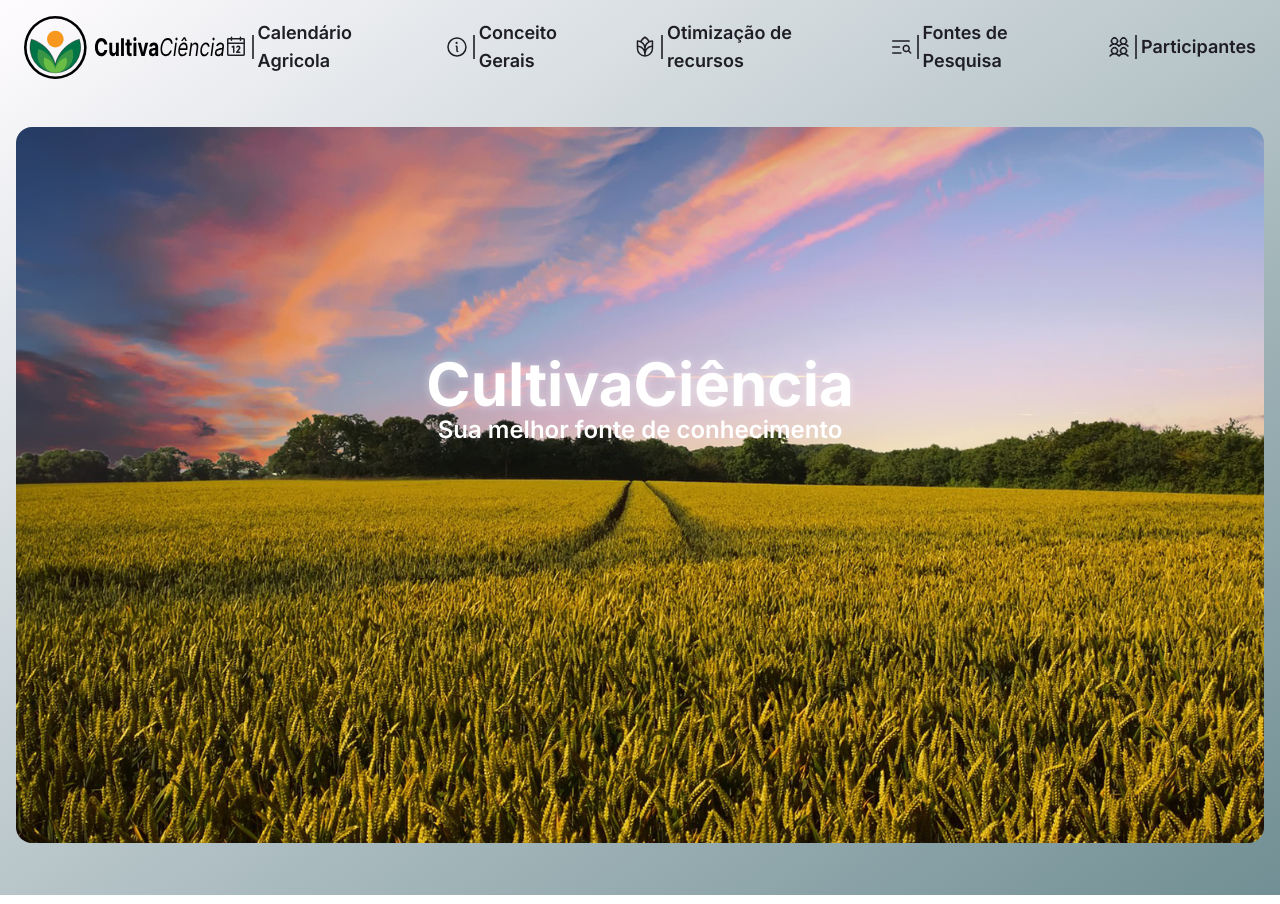
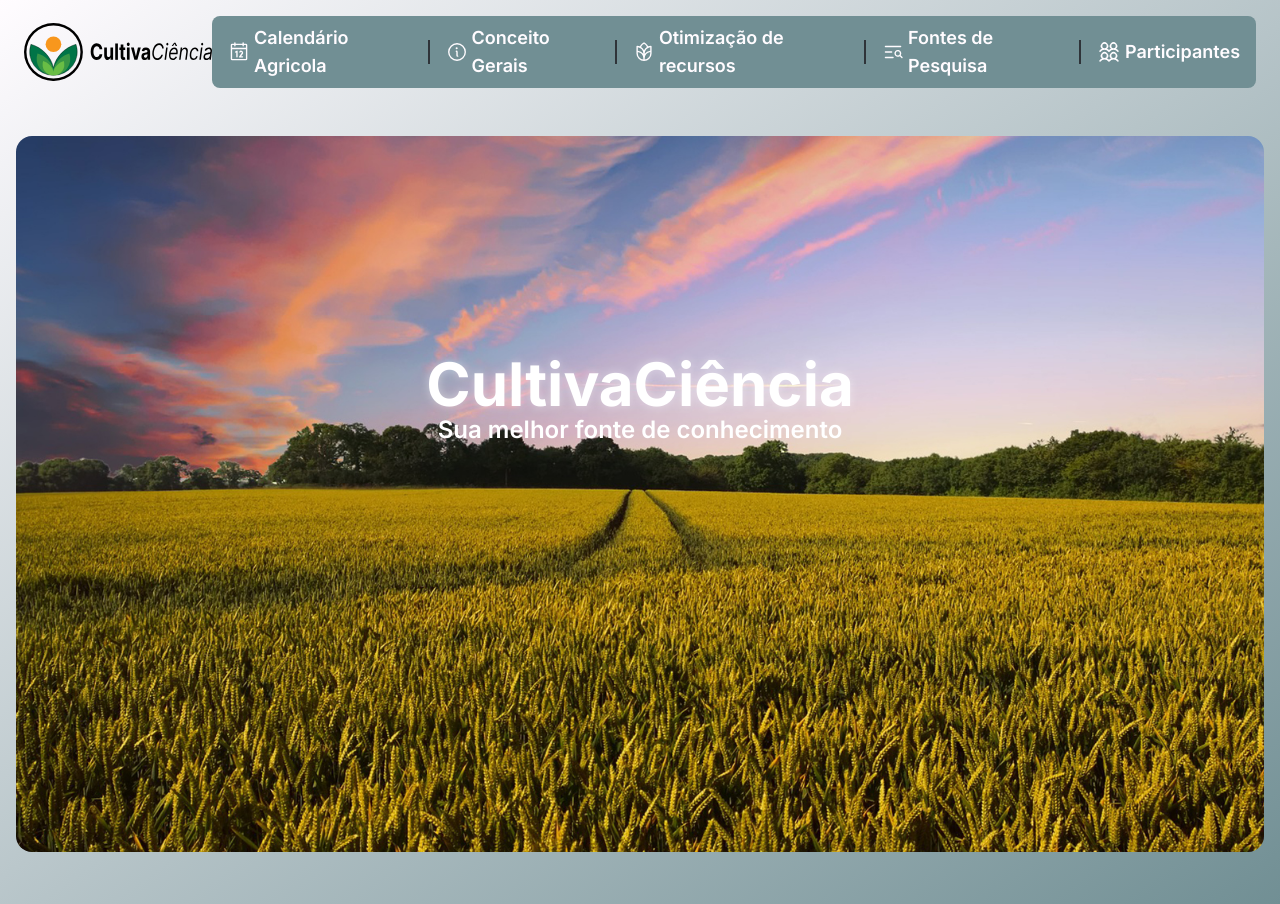
Before and after one commit to JPBM135/agro-site-design, a Next.js app: page / in a window 1280 px wide. Built offline with nearby package versions, Linux system fonts and the light colour scheme.

Commit message:
chore(header): change styling

```diff
--- a/src/components/Header.tsx
+++ b/src/components/Header.tsx
@@ -18,33 +18,29 @@ export function Header() {
 					width={200}
 				/>
 			</Link>
-			<nav className="flex flex-row items-center space-x-4 text-lg font-semibold">
-				<Link className="flex gap-1 items-center hover:drop-shadow-[0_0_0.5rem_#e85d75ff]" href="/agro-calendar">
+			<nav className="flex flex-row text-snow items-center space-x-4 text-lg font-semibold py-2 px-4 bg-slate-gray rounded-lg">
+				<Link className="flex gap-1 items-center hover:drop-shadow-[0_0_0.5rem_#fff]" href="/agro-calendar">
 					<Calendar size={24} />
-					<VerticalDivider />
 					Calendário Agricola
 				</Link>
-				<Link className="flex gap-1 items-center hover:drop-shadow-[0_0_0.5rem_#e85d75ff]" href="/general-concepts">
+				<VerticalDivider />
+				<Link className="flex gap-1 items-center hover:drop-shadow-[0_0_0.5rem_#fff]" href="/general-concepts">
 					<Info size={24} />
-					<VerticalDivider />
 					Conceito Gerais
 				</Link>
-				<Link
-					className="flex gap-1 items-center hover:drop-shadow-[0_0_0.5rem_#e85d75ff]"
-					href="/resource-optimization"
-				>
+				<VerticalDivider />
+				<Link className="flex gap-1 items-center hover:drop-shadow-[0_0_0.5rem_#fff]" href="/resource-optimization">
 					<Grains size={24} />
-					<VerticalDivider />
 					Otimização de recursos
 				</Link>
-				<Link className="flex gap-1 items-center hover:drop-shadow-[0_0_0.5rem_#e85d75ff]" href="/fonts">
+				<VerticalDivider />
+				<Link className="flex gap-1 items-center hover:drop-shadow-[0_0_0.5rem_#fff]" href="/fonts">
 					<ListMagnifyingGlass size={24} />
-					<VerticalDivider />
 					Fontes de Pesquisa
 				</Link>
-				<Link className="flex gap-1 items-center hover:drop-shadow-[0_0_0.5rem_#e85d75ff]" href="/participants">
+				<VerticalDivider />
+				<Link className="flex gap-1 items-center hover:drop-shadow-[0_0_0.5rem_#fff]" href="/participants">
 					<UsersFour size={24} />
-					<VerticalDivider />
 					Participantes
 				</Link>
 			</nav>
```
